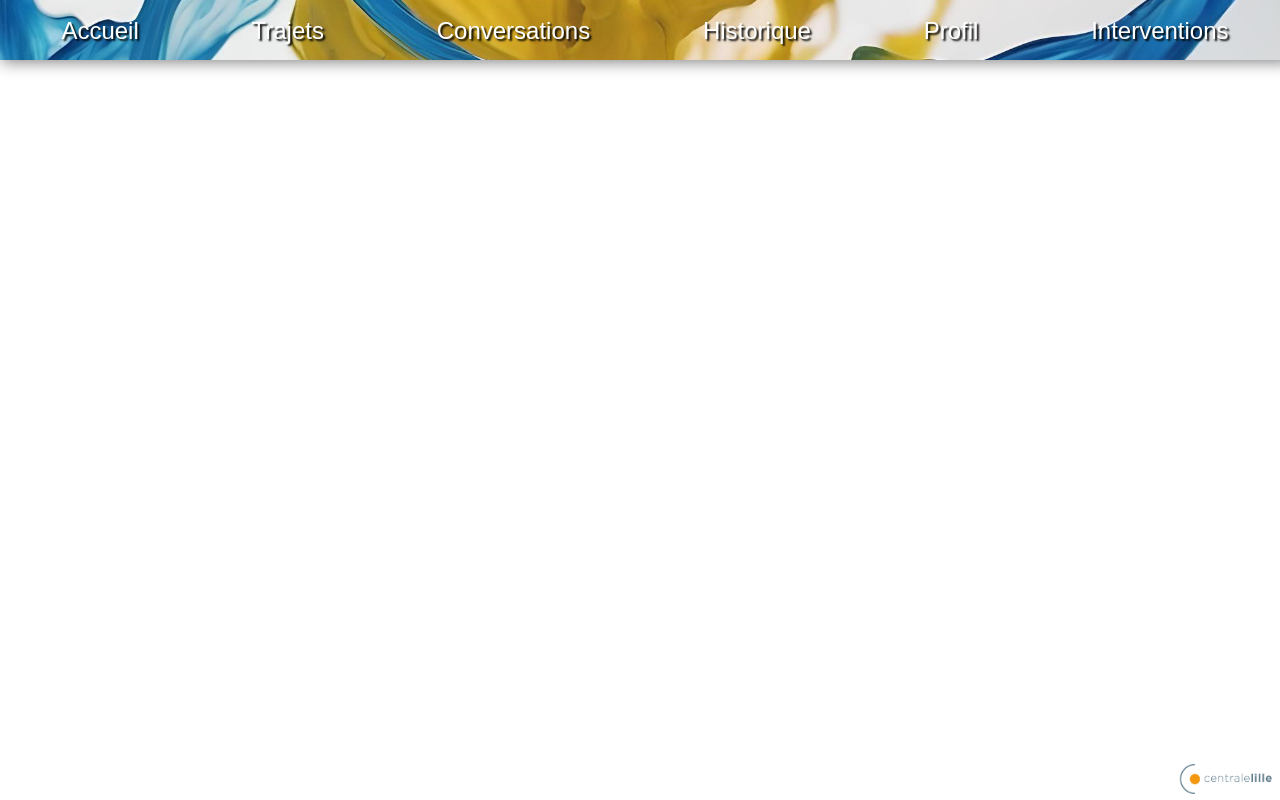
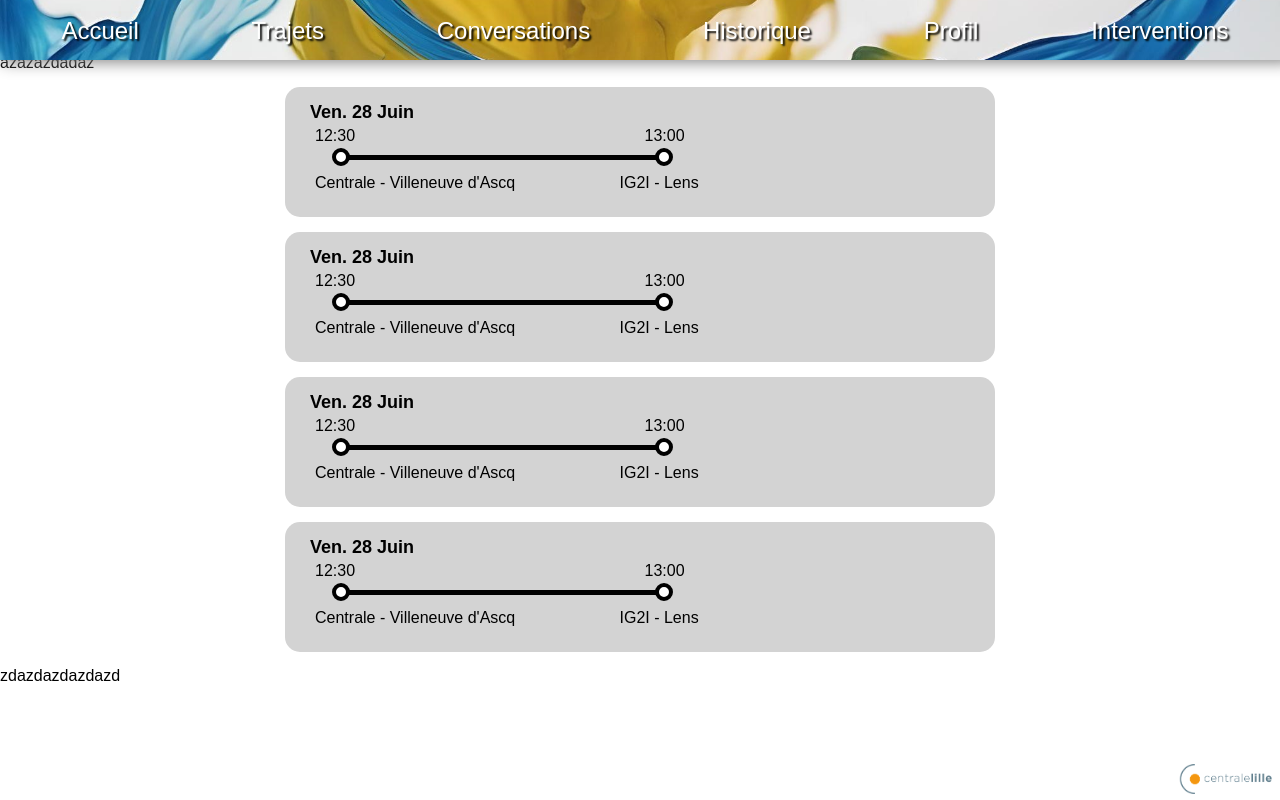
Before and after one commit to JulesVoyer/ProjetWEB, a PHP site: page /index.php?view=location in a window 1280 px wide. Run offline with PHP 8.4, Linux system fonts and the light colour scheme; the visitor is signed in with stand-in values (Sample User, id 1); some web fonts are replaced.

Commit message:
Vue messages, détail trajet et utilisateur

```diff
--- a/templates/location.php
+++ b/templates/location.php
@@ -23,6 +23,85 @@ if (! valider("connecte","SESSION")) {
     <!-- **** B O D Y **** -->
 <div id="locationBody">
     <br><br><br>
+    azazazdadaz
+
+	<a href="index.php?view=trajetsDetails" class="trajet">
+        <img id="autoRouge" src="ressources/auto-rouge.png" alt="icone voiture rouge" style="display: none;"/>
+            <p class="dateTrajet">Ven. 28 Juin</p>
+
+            <div class="contTrajet">
+                <p class="heureDepart">12:30</p>
+                <p class="heureArrivee">13:00</p>
+                <p class="pointDepart">Centrale - Villeneuve d'Ascq</p>
+                <p class="pointArrivee">IG2I - Lens</p>
+            </div>
 
 
+            <div class="iconeTrajet">
+                <div class="rond"></div>
+                <div class="trait"></div>
+            </div>
+
+        </a>
+
+
+        <a href="index.php?view=trajetsDetails" class="trajet">
+                <img id="autoRouge" src="ressources/auto-rouge.png" alt="icone voiture rouge" style="display: none;"/>
+
+                <p class="dateTrajet">Ven. 28 Juin</p>
+
+                <div class="contTrajet">
+                    <p class="heureDepart">12:30</p>
+                    <p class="heureArrivee">13:00</p>
+                    <p class="pointDepart">Centrale - Villeneuve d'Ascq</p>
+                    <p class="pointArrivee">IG2I - Lens</p>
+                </div>
+
+                <div class="iconeTrajet">
+                    <div class="rond"></div>
+                    <div class="trait"></div>
+                </div>
+
+            </a>
+
+			<a href="index.php?view=trajetsDetails" class="trajet">
+        <img id="autoRouge" src="ressources/auto-rouge.png" alt="icone voiture rouge" style="display: none;"/>
+            <p class="dateTrajet">Ven. 28 Juin</p>
+
+            <div class="contTrajet">
+                <p class="heureDepart">12:30</p>
+                <p class="heureArrivee">13:00</p>
+                <p class="pointDepart">Centrale - Villeneuve d'Ascq</p>
+                <p class="pointArrivee">IG2I - Lens</p>
+            </div>
+
+
+            <div class="iconeTrajet">
+                <div class="rond"></div>
+                <div class="trait"></div>
+            </div>
+
+        </a>
+
+
+        <a href="index.php?view=trajetsDetails" class="trajet">
+                <img id="autoRouge" src="ressources/auto-rouge.png" alt="icone voiture rouge" style="display: none;"/>
+
+                <p class="dateTrajet">Ven. 28 Juin</p>
+
+                <div class="contTrajet">
+                    <p class="heureDepart">12:30</p>
+                    <p class="heureArrivee">13:00</p>
+                    <p class="pointDepart">Centrale - Villeneuve d'Ascq</p>
+                    <p class="pointArrivee">IG2I - Lens</p>
+                </div>
+
+                <div class="iconeTrajet">
+                    <div class="rond"></div>
+                    <div class="trait"></div>
+                </div>
+
+            </a>
+zdazdazdazdazd
+
 </div>
--- a/templates/messages.php
+++ b/templates/messages.php
@@ -20,7 +20,7 @@ include_once("libs/maLibForms.php");
 
 
         <div id="titlePage">
-            <a id="lienConversations" href="index.php?view=conversations">
+            <a id="retourPagePrecedente" href="javascript:history.back()">
                 <img id="flecheRetour" src="ressources/flecheRetour.png" alt="Fleche">
             </a>
             Nom du trajet
```
Also changed, not shown: CSS/style.css (+122 -32 lines), templates/detailUtilisateur.php (added, +82 -0 lines).
